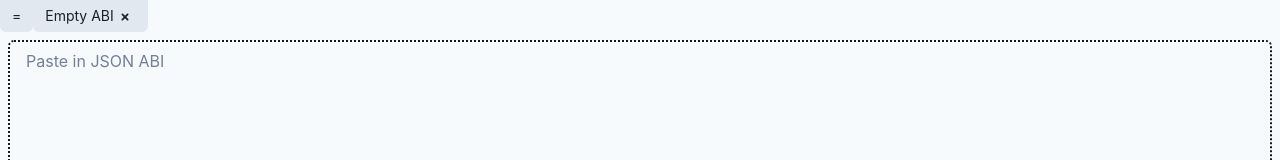
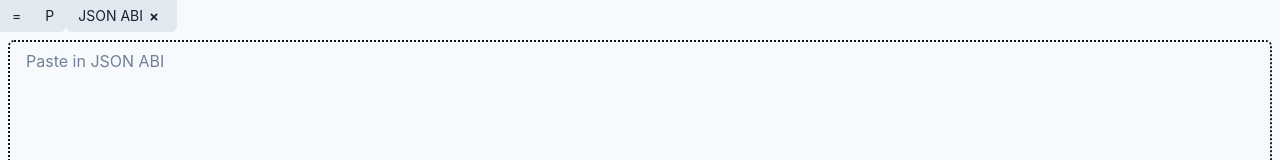
Before and after one commit to rusvac/abi-app, a Next.js app: page / in a window 1280 px wide. Shown: the top 160 px of the page. Built offline with nearby package versions, Linux system fonts and the light colour scheme.

Commit message:
Add About Tab + Improve tab handling

```diff
--- /dev/null
+++ b/src/components/AboutABI/index.tsx
@@ -0,0 +1,79 @@
+import {
+  Link,
+  Text,
+  Box,
+  Code,
+  Flex,
+  useColorModeValue as mode,
+  Textarea,
+  Button,
+  Card,
+  Heading,
+  Stack,
+} from "@chakra-ui/react";
+import { useState } from "react";
+
+const AboutABI = () => {
+  return (
+    <Box>
+      <Box p={2}>
+        <Card variant="outline" p={1} px={2}>
+          <Box>
+            <Heading fontFamily="DM Sans">abi.lol</Heading>
+          </Box>
+          <Box pt={2}>
+            <Text>
+              This tool helps display JSON ABIs as easily readable
+              documentation.
+            </Text>
+            <Text pt={1}>
+              Hit me up if you find it useful or have any suggestions!
+            </Text>
+          </Box>
+          <Box pt={4} mx="auto" w="fit-content"></Box>
+          <Stack pt={2} spacing={1}>
+            <Flex fontSize="sm">
+              <Text fontFamily="DM Sans">app contact 👋</Text>
+              <Link
+                fontFamily="DM Sans"
+                ml={1}
+                color="blue.500"
+                href="mailto:hello@abi.lol"
+              >
+                hello@abi.lol
+              </Link>
+            </Flex>
+            <Flex fontSize="sm">
+              <Text fontFamily="DM Sans">created w/🧡 by </Text>
+              <Link
+                fontFamily="DM Sans"
+                ml={1}
+                color="blue.500"
+                href="https://twitter.com/0xJudith"
+              >
+                GrandmaJudith
+              </Link>
+            </Flex>
+          </Stack>
+        </Card>
+      </Box>
+    </Box>
+  );
+};
+
+export default AboutABI;
+
+{
+  /* <Box>
+<Box>
+  <Text fontSize="xl">Common ABIs</Text>
+</Box>
+{abis.map((el, i) => (
+  <Box key={i} p={1}>
+    <Button w="full" onClick={() => usePresetABI(el)}>
+      {el.name}
+    </Button>
+  </Box>
+))}
+</Box> */
+}
--- a/src/components/App.tsx
+++ b/src/components/App.tsx
@@ -22,6 +22,23 @@ import ContractABI from "../components/ContractABI";
 import React, { useState } from "react";
 import SelectABI from "./SelectABI";
 import Menu from "./Menu";
+import PresetsMenu from "./Presets";
+import AboutABI from "./AboutABI";
+
+interface AppTab {
+  title: string;
+
+  type: "abi" | "paste" | "about";
+
+  content: any;
+}
+
+const pasteTab: AppTab = {
+  title: "JSON ABI",
+  content: undefined,
+  type: "paste",
+};
+const aboutTab: AppTab = { title: "ABI.LOL", content: "hello", type: "about" };
 
 const CustomTab = React.forwardRef((props: any, ref) => {
   // 1. Reuse the `useTab` hook
@@ -47,6 +64,7 @@ const CustomTab = React.forwardRef((props: any, ref) => {
       _selected={{
         bg: mode("gray.200", "gray.600"),
       }}
+      w="fit-content"
     >
       <Box>{tabProps.children}</Box>
       {isSelected && normalizedProps.onClear ? (
@@ -60,36 +78,51 @@ const CustomTab = React.forwardRef((props: any, ref) => {
   );
 });
 
-const emptyTab = { title: "Empty ABI", content: undefined };
-
 const AbiApp = () => {
   const [tabIndex, setTabIndex] = useState<number>(0);
-  const [tabs, setTabs] = useState<any[]>([emptyTab]);
+  const [tabs, setTabs] = useState<Array<AppTab>>([pasteTab]);
 
   const handleTabsChange = (index) => {
     setTabIndex(index);
   };
 
-  const addABI = (ABI) => {
-    setTabs([...tabs, { title: ABI.id, content: ABI }]);
+  const addPasteTab = () => {
+    setTabs([...tabs, pasteTab]);
     handleTabsChange(tabs.length);
   };
 
-  const addEmptyTab = () => {
-    setTabs([...tabs, emptyTab]);
+  const addAboutTab = () => {
+    setTabs([...tabs, aboutTab]);
+    handleTabsChange(tabs.length);
+  };
+
+  const addABITab = ({ abi }) => {
+    const newTab: AppTab = {
+      title: abi.name,
+      content: abi,
+      type: "abi",
+    };
+    setTabs([...tabs, newTab]);
     handleTabsChange(tabs.length);
   };
 
   const updateTab = (id, content) => {
-    setTabs(
-      tabs.map((el, i) => (i == id ? { title: "Pasted ABI", content } : el))
-    );
+    const newTab: AppTab = {
+      title: "Pasted ABI",
+      type: "abi",
+      content,
+    };
+    const newTabs: Array<AppTab> = tabs.map((tab, i) => ({
+      ...tab,
+      ...(i == id ? newTab : {}),
+    }));
+    setTabs(newTabs);
   };
 
   const closeTab = (id) => {
     let newTabs = [...tabs.filter((el, i) => id != i)];
     if (newTabs.length == 0) {
-      newTabs = [emptyTab];
+      newTabs = [pasteTab];
     }
     setTabs(newTabs);
   };
@@ -102,22 +135,28 @@ const AbiApp = () => {
           colorScheme="gray"
           index={tabIndex}
           onChange={handleTabsChange}
+          maxW="100vw"
+          overflowX="hidden"
         >
-          <TabList>
-            <Menu addABI={addABI} addEmptyTab={addEmptyTab} />
+          <Flex overflowX="auto">
+            <TabList w="fit-content">
+              <Menu addAboutTab={addAboutTab} />
+              <PresetsMenu addABITab={addABITab} addPasteTab={addPasteTab} />
               {tabs.map((el, i) => (
                 <CustomTab key={i} onClear={() => closeTab(i)}>
                   {el.title}
                 </CustomTab>
               ))}
             </TabList>
+          </Flex>
           <TabPanels>
             {tabs.map((el, i) => (
               <TabPanel key={i} p={0}>
-                {el && el.content && <ContractABI abi={el.content} />}
-                {el && !el.content && (
+                {el?.type == "abi" && <ContractABI abi={el.content} />}
+                {el?.type == "paste" && (
                   <SelectABI tab={i} updateTab={updateTab} />
                 )}
+                {el?.type == "about" && <AboutABI />}
               </TabPanel>
             ))}
           </TabPanels>
--- a/src/components/Menu/index.tsx
+++ b/src/components/Menu/index.tsx
@@ -16,7 +16,7 @@ import {
 
 import { abis } from "@/lib/abis";
 
-const Menu = ({ addABI, addEmptyTab }: any) => {
+const Menu = ({ addAboutTab }: any) => {
   const { colorMode, toggleColorMode } = useColorMode();
 
   return (
@@ -25,11 +25,11 @@ const Menu = ({ addABI, addEmptyTab }: any) => {
         as={Button}
         size="sm"
         fontWeight="normal"
-        roundedTop="none"
+        rounded="none"
         py={1}
         bg={mode("gray.200", "gray.700")}
         _hover={{
-          bg: mode("gray.200", "gray.600"),
+          bg: mode("gray.300", "gray.600"),
         }}
         _selected={{
           bg: mode("gray.200", "gray.600"),
@@ -40,30 +40,21 @@ const Menu = ({ addABI, addEmptyTab }: any) => {
       <MenuList>
         <MenuGroup title="abi.lol">
           <MenuItem onClick={toggleColorMode}>
-            {colorMode == "light" ? `🌚 Dark Mode` : `🌞 Light Mode`}
+            {colorMode == "light" ? `🌚 dark mode` : `🌞 light mode`}
           </MenuItem>
-          <MenuItem onClick={addEmptyTab}>{`📝 Paste JSON ABI`}</MenuItem>
+          <MenuItem onClick={addAboutTab}>{`😵 about abi.lol`}</MenuItem>
         </MenuGroup>
         <MenuDivider />
-        <MenuGroup title="Presets">
-          {abis.map((el, i) => (
-            <Box key={i}>
-              <MenuItem w="full" onClick={() => addABI(el)}>
-                {el.name}
-              </MenuItem>
-            </Box>
-          ))}
-        </MenuGroup>
-        <MenuGroup title="Links">
-          <MenuItem as={ChakraLink} href="/">
-            {"Homepage ↗"}
+        <MenuGroup title="links">
+          <MenuItem as={ChakraLink} href="https://abi.lol/">
+            {"🏠 homepage ↗"}
           </MenuItem>
           <MenuItem
             as={ChakraLink}
             href="https://github.com/rusvac/ability"
             isExternal
           >
-            {"Github Repo ↗"}
+            {"🐙 github ↗"}
           </MenuItem>
         </MenuGroup>
       </MenuList>
--- /dev/null
+++ b/src/components/Presets/index.tsx
@@ -0,0 +1,56 @@
+import {
+  Box,
+  Button,
+  Menu as ChakraMenu,
+  MenuButton,
+  MenuList,
+  MenuItem,
+  MenuItemOption,
+  MenuGroup,
+  MenuOptionGroup,
+  MenuDivider,
+  Link as ChakraLink,
+  useColorMode,
+  useColorModeValue as mode,
+} from "@chakra-ui/react";
+
+import { abis } from "@/lib/abis";
+
+const PresetsMenu = ({ addABITab, addPasteTab }: any) => {
+  return (
+    <ChakraMenu>
+      <MenuButton
+        as={Button}
+        size="sm"
+        fontWeight="normal"
+        roundedTop="none"
+        roundedBottomLeft="none"
+        py={1}
+        bg={mode("gray.200", "gray.700")}
+        _hover={{
+          bg: mode("gray.300", "gray.600"),
+        }}
+        _selected={{
+          bg: mode("gray.200", "gray.600"),
+        }}
+      >
+        P
+      </MenuButton>
+      <MenuList>
+        <MenuItem onClick={addPasteTab}>{`📝 paste in json`}</MenuItem>
+        <MenuDivider />
+        <MenuGroup title="presets">
+          {abis.map((abi, i) => (
+            <Box key={i}>
+              <MenuItem w="full" onClick={() => addABITab({ abi })}>
+                {abi.name}
+              </MenuItem>
+            </Box>
+          ))}
+        </MenuGroup>
+      </MenuList>
+    </ChakraMenu>
+  );
+};
+
+export default PresetsMenu;
```
Lines whose indentation alone changed are shown as unchanged.
